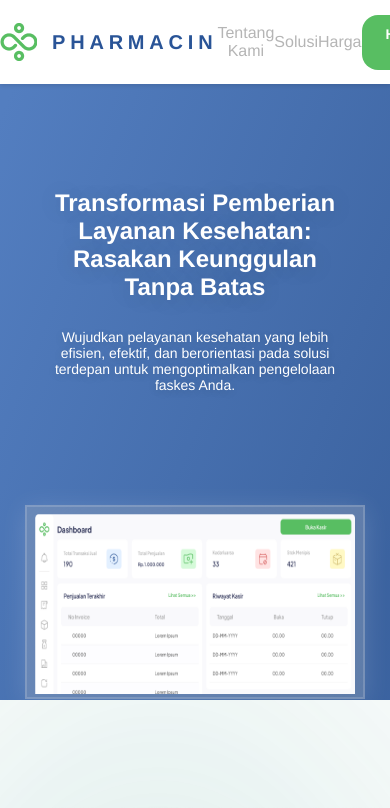
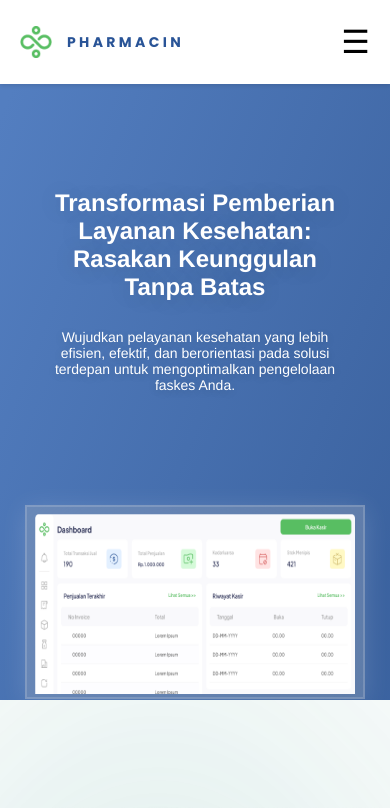
Before and after one commit to TioNovriadiPutra/pharmacin-web-portfolio, a Next.js app: page /solusi in a window 390 px wide. Shown: the top 808 px of the page. Built offline with nearby package versions, Linux system fonts and the light colour scheme.

Commit message:
fix tentang kami page

```diff
--- a/components/DefautLayout.tsx
+++ b/components/DefautLayout.tsx
@@ -2,6 +2,8 @@
 import { Navbar } from "./Navbar";
 import NavbarTest from "./NavbarTest/NavbarTest";
 import Footer from "./footer/footer";
+import NavbarResponsive from "./navbarResponsive/navbarResponsive";
+
 interface DefaultLayoutProps {
   children: ReactNode;
 }
@@ -25,7 +27,6 @@
   return (
     <div className="default-layout">
       {navbarComponent}
-
       <main>{children}</main>
       <Footer></Footer>
     </div>
--- a/components/NavbarTest/NavbarTest.module.css
+++ b/components/NavbarTest/NavbarTest.module.css
@@ -18,11 +18,10 @@
   justify-content: space-around;
   width: 50%;
   cursor: pointer;
-
 }
 
 .navbarMain .textWrapper {
-  color: #B5B5B5;
+  color: #b5b5b5;
   font-family: "Plus Jakarta Sans-SemiBold", Helvetica;
   font-size: 16px;
   font-weight: 500;
@@ -76,8 +75,55 @@
 
 .navbarMain .frame {
   align-items: center;
-  background-color: #58BE62;
+  background-color: #58be62;
   border: none;
   border-radius: 16px;
   padding: 12px 24px;
 }
+.hamburger {
+  display: none;
+  font-size: 2rem;
+  background: none;
+  border: none;
+  cursor: pointer;
+}
+
+@media (min-width: 360px) and (max-width: 768px) {
+  .navbarMain{
+    display: flex;
+    justify-content: space-between;
+    width: 100%;
+  }
+
+  .frameTwo{
+    padding-left: 20px;
+  }
+  .navbar {
+    display: none;
+  }
+
+  .hamburger {
+    display: block;
+    padding-right: 20px;
+  }
+  .frame {
+    display: none;
+  }
+  .navbarMain .textWrapperTwo {
+    color: #295497;
+    text-align: center;
+    font-family: Poppins;
+    font-size: 14px;
+    font-style: normal;
+    font-weight: 700;
+    line-height: normal;
+    letter-spacing: 3.36px;
+  }
+
+  .navbarMain .logo {
+    height: 32px;
+    object-fit: cover;
+    position: relative;
+    width: 32px;
+  }
+}
--- a/components/NavbarTest/NavbarTest.tsx
+++ b/components/NavbarTest/NavbarTest.tsx
@@ -1,26 +1,27 @@
-import React from 'react';
+import React, { useState } from 'react';
 import style from './NavbarTest.module.css';
-import PharImg from './../../public/LogoPharmacinClear.png';
 import { useRouter } from 'next/router';
+import PharImg from "./../../public/LogoPharmacinClear.png";
 
 
-const NavbarTest: React.FC = () => {
+const NavbarTest = () => {
   const router = useRouter();
-
-  const moveBackHome = () => {
-    router.push('/');
-  }
+  const [isMobileMenuOpen, setIsMobileMenuOpen] = useState(false);
 
   const moveToTentangKami = () => {
-    router.push('/tentangkami');
+    router.push('/tentang-kami');
   }
 
   const moveToSolusi = () => {
     router.push('/solusi');
   }
 
+  const moveBackHome = () => {
+    router.push('/');
+  }
+
   return (
-    <div className={style.navbarMain} >
+    <div className={style.navbarMain}>
       <div className={style.frameTwo}>
         <img className={style.logo} alt="Logo" src={PharImg.src} />
         <div onClick={moveBackHome} className={style.textWrapperTwo}>PHARMACIN</div>
@@ -32,9 +33,23 @@
         <div className={style.textWrapper}>Harga</div>
       </div>
 
+      <button className={style.hamburger} onClick={() => setIsMobileMenuOpen(!isMobileMenuOpen)}>
+        ☰
+      </button>
+
+      {isMobileMenuOpen && (
+        <div className={style.navbarHamburger}>
+          <div onClick={moveToTentangKami} className={style.textWrapper}>Tentang Kami</div>
+          <div onClick={moveToSolusi} className={style.textWrapper}>Solusi</div>
+          <div className={style.textWrapper}>Harga</div>
+          <div className={style.textWrapper}>Hubungi Kami</div>
+        </div>
+      )}
+
   <div className={style.frame}>
         <div className={style.div}>Hubungi Kami</div>
       </div>
+
     </div>
   );
 };
--- a/components/footer/footer.module.css
+++ b/components/footer/footer.module.css
@@ -72,12 +72,7 @@
   width: 308px;
 }
 
-.box .groupSecond {
-  height: 59px;
-  width: 106px;
-  display: flex;
-  flex-direction: column;
-}
+
 
 .box .textGroupSecond {
   color: var(--main);
@@ -170,9 +165,6 @@
   .groupFrameSecond {
     display: none;
   }
-  .groupSecond{
-    margin: 0;
-  }
 
   .frameSecond{
     position: relative;
@@ -191,16 +183,13 @@
     width: 100%;
   }
   .textGroupSecond{
+    color: var(--Main, #295497);
+    font-family: "Plus Jakarta Sans";
     font-size: 16px;
+    font-style: normal;
     font-weight: 600;
-  }
-
-  .dropdownHidden {
-    display: none;
-  }
-
-  .dropdownVisible {
-    display: block;
+    line-height: normal;
+    border-bottom: solid 1px #E4E4E4;
   }
 
   .dropdownVisible, .dropdownHidden {
--- /dev/null
+++ b/components/navbarResponsive/navbar.module.css
@@ -0,0 +1,25 @@
+.navbar {
+  display: flex;
+  justify-content: space-between;
+  padding: 1rem;
+  background-color: black;
+}
+
+.navbar .logo {
+  font-size: 1.5rem;
+}
+
+.navbar .menu {
+  display: flex;
+  gap: 1rem;
+}
+
+@media (max-width: 768px) {
+  .navbar .menu {
+    display: none;
+  }
+
+  .navbar .menu-mobile {
+    display: block;
+  }
+}
--- a/package.json
+++ b/package.json
@@ -13,7 +13,9 @@
     "next": "^14.1.0",
     "react": "^18",
     "react-dom": "^18",
+    "react-icons": "^5.0.1",
     "react-parallax": "^3.5.1",
+    "react-responsive": "^10.0.0",
     "react-router-dom": "^6.22.0",
     "styled-components": "^6.1.8"
   },
```
Also changed, not shown: components/BoxVisi/BoxVisi.tsx (deleted, +0 -28 lines), components/BoxVisi/boxVisi.module.css (deleted, +0 -68 lines), components/navbarResponsive/navbarResponsive.tsx (added, +29 -0 lines), pages/tentangkami/index.tsx (+26 -2 lines), pages/tentangkami/tentangkami.module.css (+70 -0 lines), 1 other file (tests, documents, lock files or other folders). Lines whose indentation alone changed are shown as unchanged.
